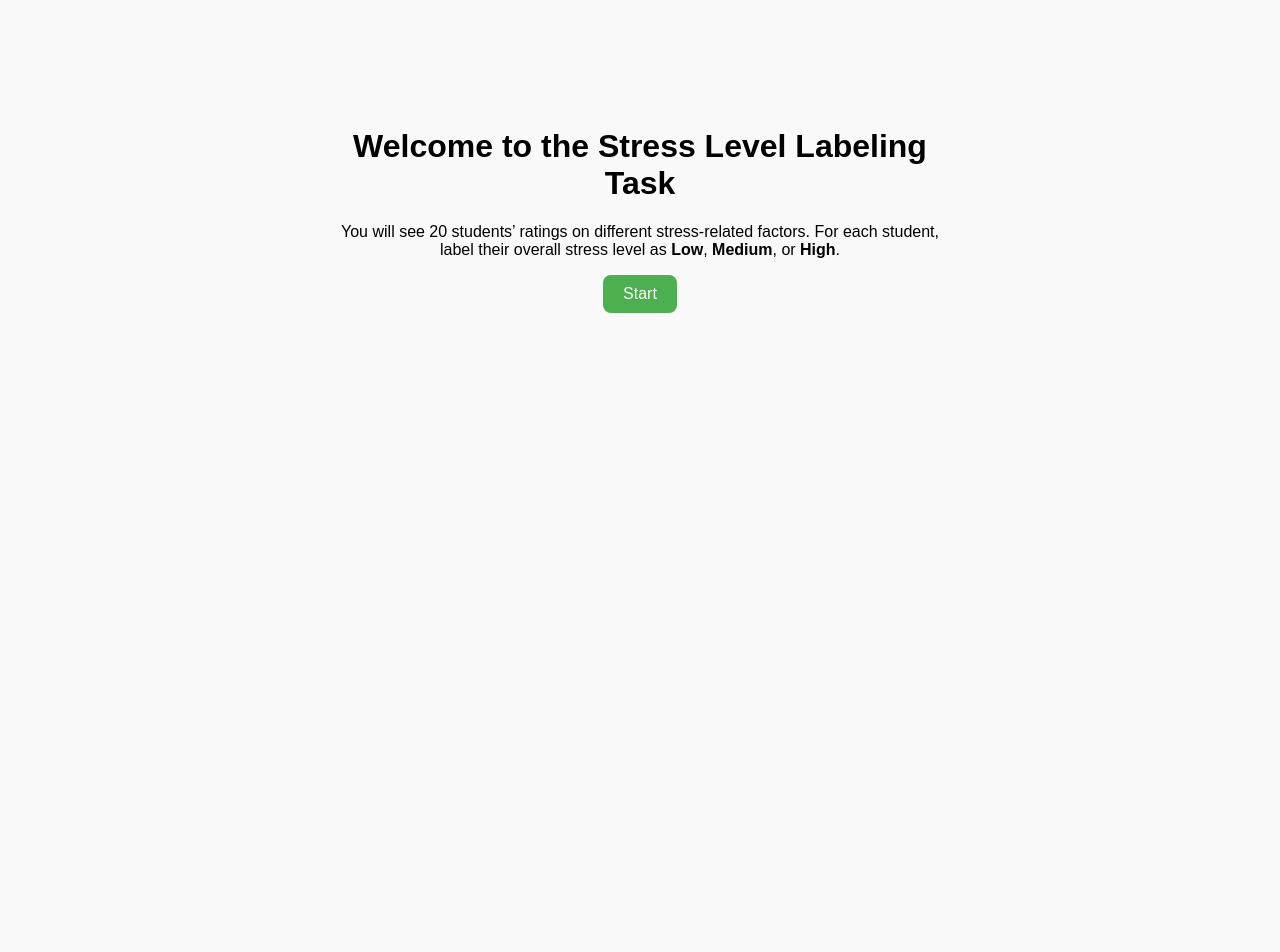
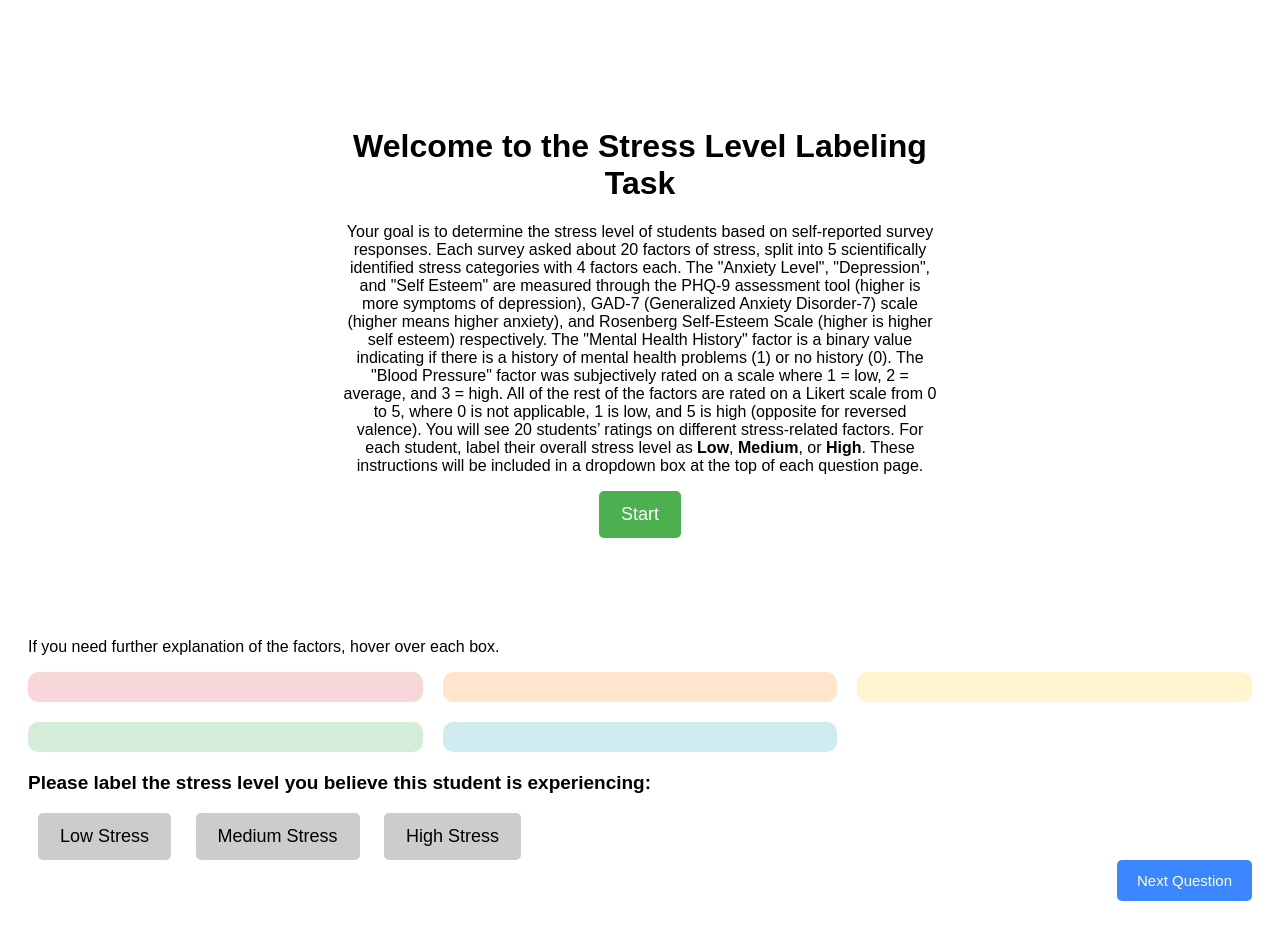
Before and after one commit to zinnia11/HAI_assignment3_task_form, a plain HTML site: page index.html in a window 1280 px wide. Shown: the top 952 px of the page. Before the commit the page ends 800 px from the top, so only its background shows below. Drawn offline with Linux system fonts and the light colour scheme.

Commit message:
more instructions

```diff
--- a/index.html
+++ b/index.html
@@ -4,42 +4,73 @@
   <meta charset="UTF-8">
   <title>Stress Level Labeling</title>
   <style>
-    body {
+     body {
       font-family: Arial, sans-serif;
       padding: 20px;
-      background-color: #f9f9f9;
+      background-color: #ffffffed;
     }
-    .hidden { display: none; }
+    h2 {
+      font-size: 21px;
+    }
+    h3 {
+      font-size: 19px;
+    }
+    h4 {
+      margin-top: 0;
+    }
+    button {
+      padding: 13px 22px;
+      margin: 0 10px;
+      border: none;
+      border-radius: 5px;
+      background-color: #ccc;
+      font-size: 18px;
+      cursor: pointer;
+    }
+    button:hover {
+      background-color: #bbb;
+    }
+    .next_q {
+      padding: 12px 20px;
+      font-size: 15px;
+      margin: 20px;
+      background-color: #3c87ff;
+      color: #ffffff;
+      margin: 0px;
+    }
     .container {
       display: grid;
-      grid-template-columns: repeat(2, 1fr);
+      grid-template-columns: repeat(3, 1fr);
       grid-gap: 20px;
       margin-bottom: 20px;
     }
     .category {
       border-radius: 10px;
       padding: 15px;
-      box-shadow: 0 0 5px rgba(0,0,0,0.1);
     }
-    .psych { background-color: #f8d7da; }
-    .phys { background-color: #fff3cd; }
-    .acad { background-color: #d4edda; }
-    .social { background-color: #d1ecf1; }
-    .env { background-color: #fff8e1; }
-    .bottom {
+    .psych {
+      background-color: #f8d7da;
+    }
+    .phys {
+      background-color: #ffe5cd;
+    }
+    .acad {
+      background-color: #d4edda;
+    }
+    .social {
+      background-color: #d1ecf1;
+    }
+    .env {
+      background-color: #fff4d0;
+    }
+    .question {
       text-align: center;
       margin-top: 30px;
     }
-    button {
-      padding: 10px 20px;
-      margin: 0 10px;
-      border: none;
-      border-radius: 8px;
-      background-color: #ccc;
-      font-size: 16px;
-      cursor: pointer;
+    .next_button{
+      display: flex;
+      justify-content: right;
     }
-    button:hover { background-color: #bbb; }
     #intro, #ending {
       text-align: center;
       max-width: 600px;
@@ -56,8 +87,16 @@
   <div id="intro">
     <h1>Welcome to the Stress Level Labeling Task</h1>
     <p>
-      You will see 20 students’ ratings on different stress-related factors.
-      For each student, label their overall stress level as <b>Low</b>, <b>Medium</b>, or <b>High</b>.
+        Your goal is to determine the stress level of students based on self-reported survey responses.
+        Each survey asked about 20 factors of stress, split into 5 scientifically identified stress categories with 4 factors each.
+        The "Anxiety Level", "Depression", and "Self Esteem" are measured through the PHQ-9 assessment tool (higher is more symptoms of depression), GAD-7 (Generalized Anxiety Disorder-7) scale (higher means higher anxiety), and Rosenberg Self-Esteem Scale (higher is higher self esteem) respectively.
+        The "Mental Health History" factor is a binary value indicating if there is a history of mental health problems (1) or no history (0).
+        The "Blood Pressure" factor was subjectively rated on a scale where 1 = low, 2 = average, and 3 = high.
+        All of the rest of the factors are rated on a Likert scale from 0 to 5, where 0 is not applicable, 1 is low, and 5 is high (opposite for reversed valence).
+
+        You will see 20 students’ ratings on different stress-related factors.
+        For each student, label their overall stress level as <b>Low</b>, <b>Medium</b>, or <b>High</b>.
+        These instructions will be included in a dropdown box at the top of each question page.
     </p>
     <button id="startBtn">Start</button>
   </div>
@@ -65,7 +104,7 @@
   <!-- Question Page -->
   <div id="question" class="hidden">
     <h2 id="studentHeader"></h2>
-
+    <p>If you need further explanation of the factors, hover over each box.</p>
     <div class="container">
       <div class="category psych" id="psych"></div>
       <div class="category phys" id="phys"></div>
@@ -80,6 +119,10 @@
       <button class="labelBtn" data-label="Medium Stress">Medium Stress</button>
       <button class="labelBtn" data-label="High Stress">High Stress</button>
     </div>
+
+    <div class="next_button">
+        <button class="next_q">Next Question</button>
+      </div>
   </div>
 
   <!-- Thank You Page -->
```
